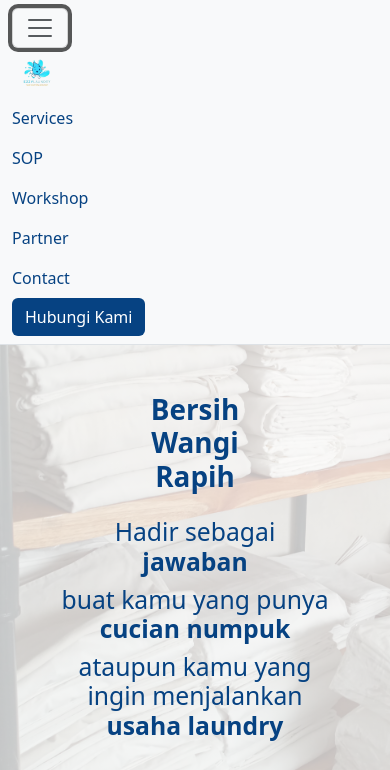
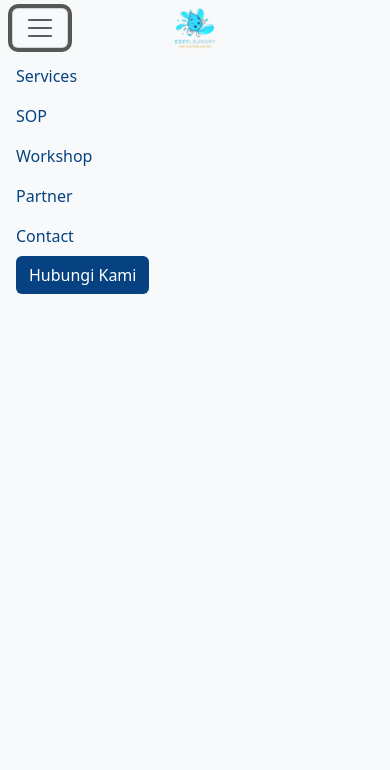
Before and after one commit to arif25-glitch/yosua-project, a website: page public/index.html in a window 390 px wide. Both pictures are taken after a click on the button "Toggle navigation". Shown: the top 770 px of the page. Drawn offline with nearby package versions, Linux system fonts and the light colour scheme.

Commit message:
new swipe animation

```diff
--- a/public/global.css
+++ b/public/global.css
@@ -38,3 +38,45 @@
 .parentContainer {
     width: 250px;
 }
+
+@media (max-width: 991.98px) {
+    .offcanvas-collapse {
+        position: fixed;
+        top: 56px; /* Height of navbar */
+        bottom: 0;
+        left: -100%;
+        width: 100%;
+        padding-right: 1rem;
+        padding-left: 1rem;
+        overflow-y: auto;
+        visibility: hidden;
+        background-color: #f8f9fa;
+        transition: transform .3s ease-in-out, visibility .3s ease-in-out;
+    }
+    .offcanvas-collapse.open {
+        visibility: visible;
+        transform: translateX(100%);
+    }
+    .navbar-brand {
+        position: absolute;
+        left: 50%;
+        transform: translateX(-50%);
+    }
+    .icon-on-desktop {
+        display: none;
+    }
+}
+
+@media (max-width: 991.98px) {
+    .navbar-brand {
+        display: visible;
+    }
+}
+@media (min-width: 991.99px) {
+    .navbar-brand {
+        display: none;;
+    }
+    .icon-on-desktop {
+        display: visible;
+    }
+}
--- a/public/index.html
+++ b/public/index.html
@@ -19,16 +19,18 @@
 
 <body>
   <div class="background-image"></div>
-  <nav class="navbar navbar-expand-lg navbar-light bg-light border-bottom border-primar">
+  <nav class="navbar navbar-expand-lg navbar-light bg-light">
     <div class="container-fluid">
-      <button class="navbar-toggler" type="button" data-bs-toggle="collapse" data-bs-target="#navbarSupportedContent"
-        aria-controls="navbarSupportedContent" aria-expanded="false" aria-label="Toggle navigation">
-        <span class="navbar-toggler-icon"></span>
-      </button>
-      <div class="collapse navbar-collapse" id="navbarSupportedContent">
+        <a class="navbar-brand" href="#">
+          <img src="./Images/icon.png" alt="icon" style="width: 75px; height: 75;">
+        </a>
+        <button class="navbar-toggler" id="navbar-toggle" type="button" data-bs-toggle="collapse" data-bs-target="#navbarNav" aria-controls="navbarNav" aria-expanded="false" aria-label="Toggle navigation">
+            <span class="navbar-toggler-icon"></span>
+        </button>
+        <div class="navbar-collapse offcanvas-collapse" id="navbarNav">
         <ul class="navbar-nav m-auto">
           <li class="nav-item d-flex align-items-centers">
-            <img src="./Images/icon.png" alt="no image" style="width: 50px; height: 50px;">
+            <img src="./Images/icon.png" alt="icon" style="width: 50px; height: 50px;" class="icon-on-desktop">
           </li>
           <li class="nav-item d-flex align-items-center">
             <a class="nav-link" style="color: #064282;" onclick="smoothScroll('layanan_kami')">Services</a>
@@ -308,6 +310,11 @@
       </div>
     </div>
   </footer>
+  <script>
+    document.querySelector('.navbar-toggler').addEventListener('click', function() {
+      document.querySelector('.offcanvas-collapse').classList.toggle('open');
+    });
+  </script>
 </body>
 
 </html>
```
